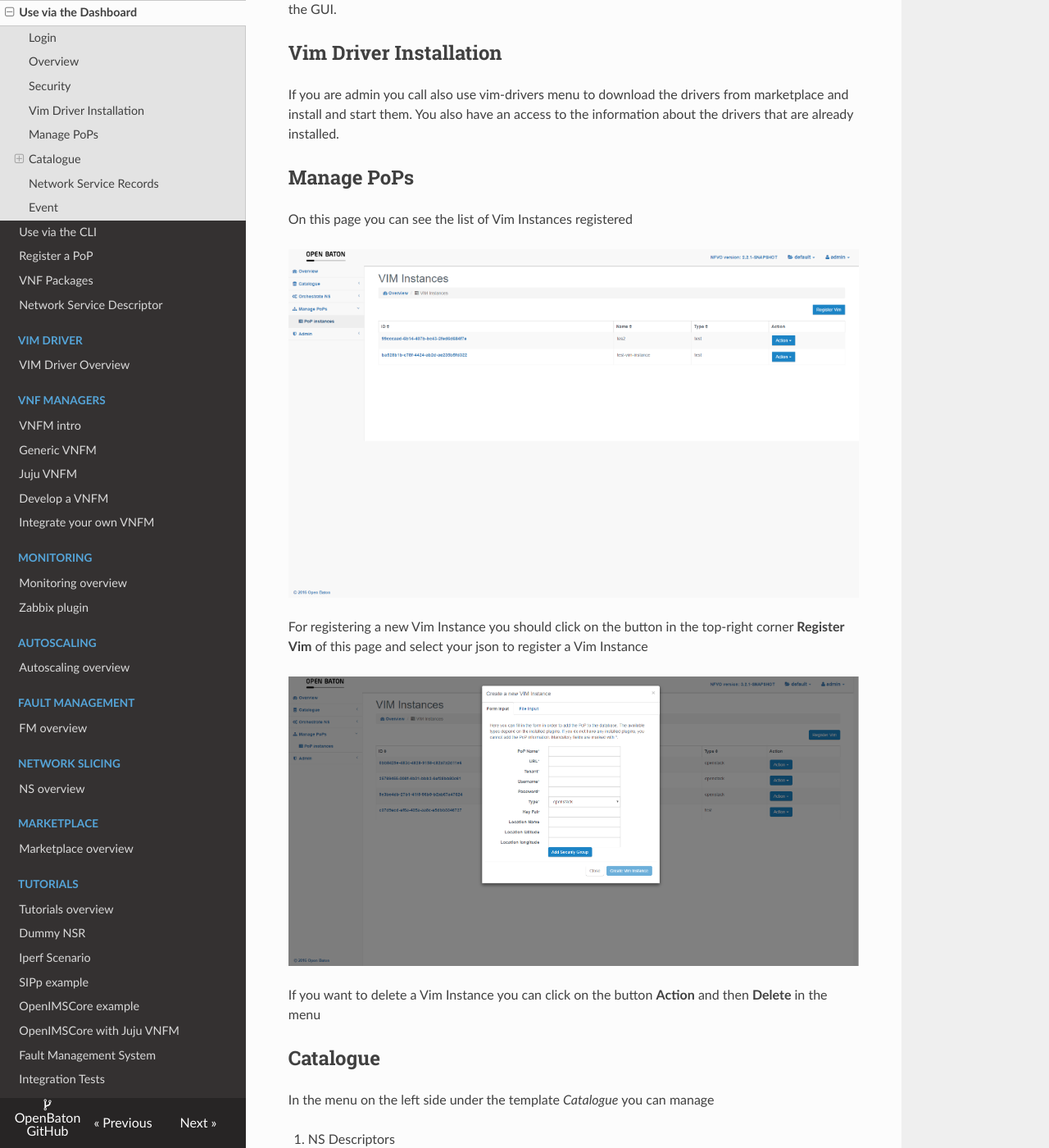
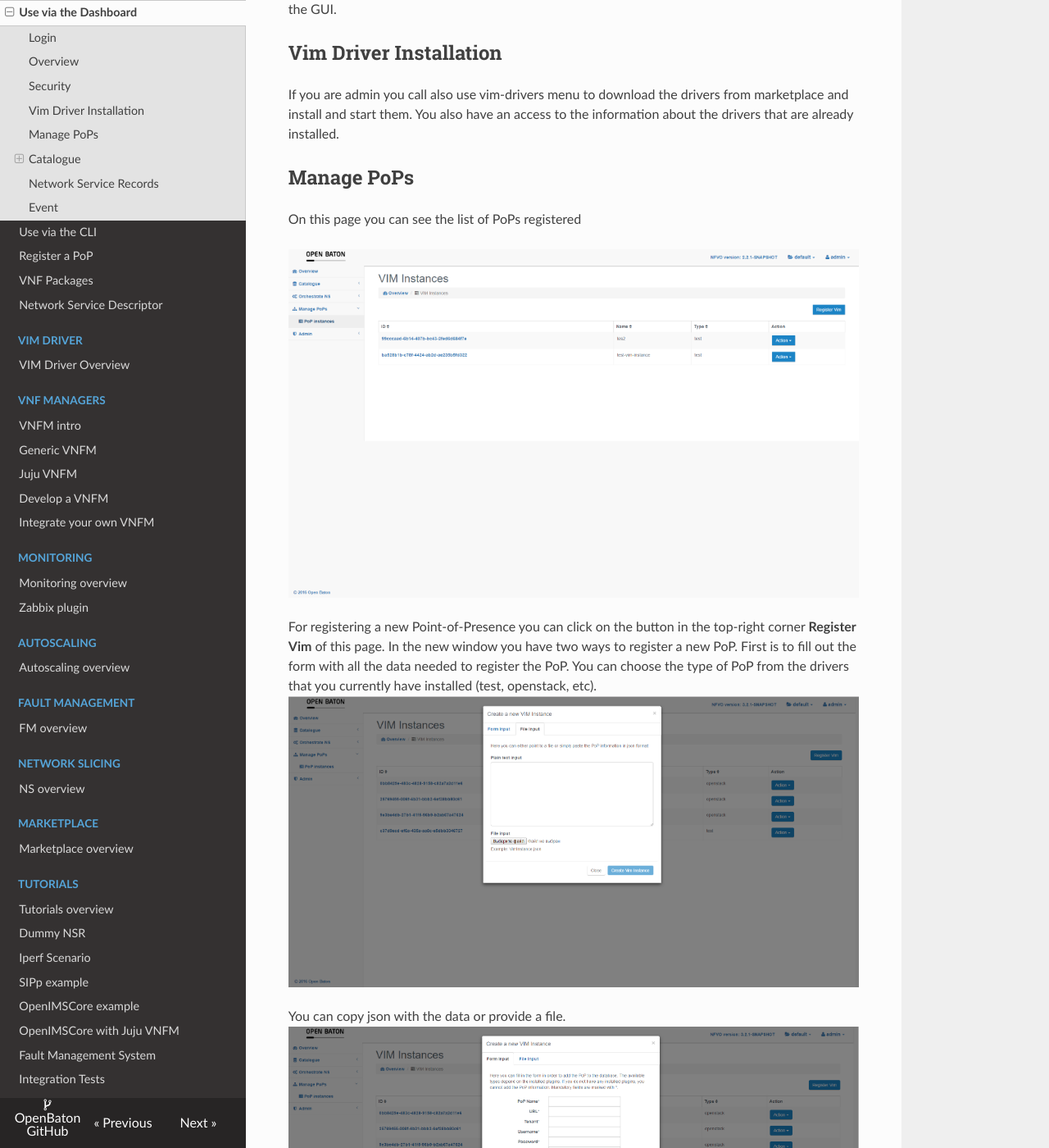
Before and after one commit to openbaton/docs, an MkDocs documentation site: the page built from docs/nfvo-how-to-use-gui.md, in a window 1280 px wide and 1400 px high, scrolled down 2977 px. Shown: the whole window at 82% size. Built offline with MkDocs 1.6.1, drawn with Linux system fonts in a browser that asks for light colours; nearby versions of some CDN libraries; old or Windows-style settings are respelled for this version of MkDocs.

Commit message:
imp: vim form description

```diff
--- a/docs/nfvo-how-to-use-gui.md
+++ b/docs/nfvo-how-to-use-gui.md
@@ -46,12 +46,14 @@
 If you are admin you call also use vim-drivers menu to download the drivers from marketplace and install and start them. You also have an access to the information about the drivers that are already installed.
 
 ## Manage PoPs
-On this page you can see the list of Vim Instances registered
+On this page you can see the list of PoPs registered
 
 ![List of Vim Instances][vimpage]
 
-For registering a new Vim Instance you should click on the button in the top-right corner **Register Vim** of this page and select your json to register a Vim Instance
+For registering a new Point-of-Presence you can click on the button in the top-right corner **Register Vim** of this page. In the new window you have two ways to register a new PoP. First is to fill out the form with all the data needed to register the PoP. You can choose the type of PoP from the drivers that you currently have installed (test, openstack, etc).
+![Register PoP form][registeraNewVimfile]
 
+You can copy json with the data or provide a file.
 ![Register a new Vim Instances][registeraNewVim]
 
 If you want to delete a Vim Instance you can click on the button **Action** and then **Delete** in the menu
@@ -212,6 +214,7 @@
 [overview]:images/nfvo-how-to-use-gui-overview.png
 [vimpage]:images/nfvo-how-to-use-gui-vim-page.png
 [registeraNewVim]:images/vim-instance-register-new-pop.png
+[registeraNewVimfile]:images/vim-instance-register-new-pop-file.png
 [NSDlist]:images/nfvo-how-to-use-gui-NSDlist.png
 [drag_drop]:images/nfvo-how-to-use-gui-drag-drop.png
 [drag_drop1]:images/nfvo-how-to-use-gui-drag-drop1.png
```
